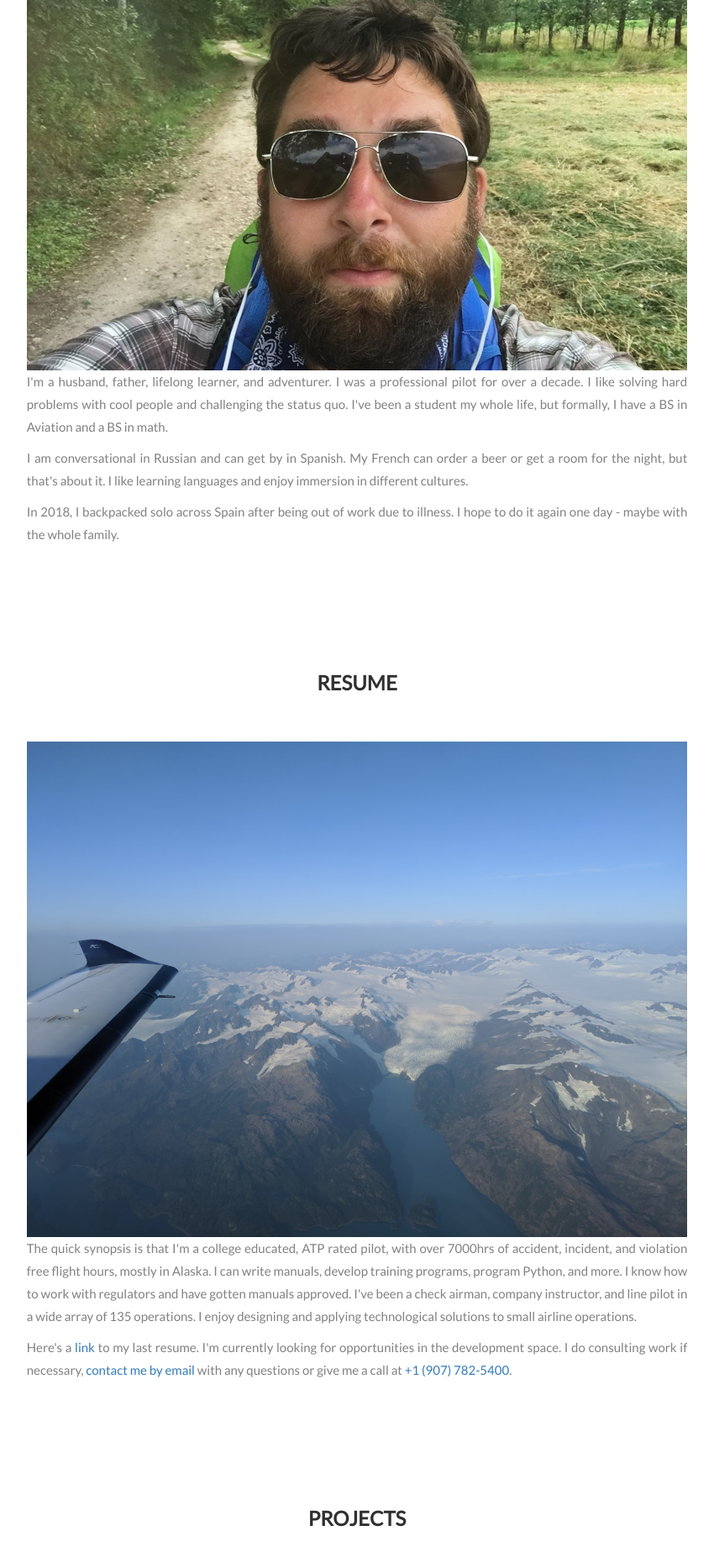
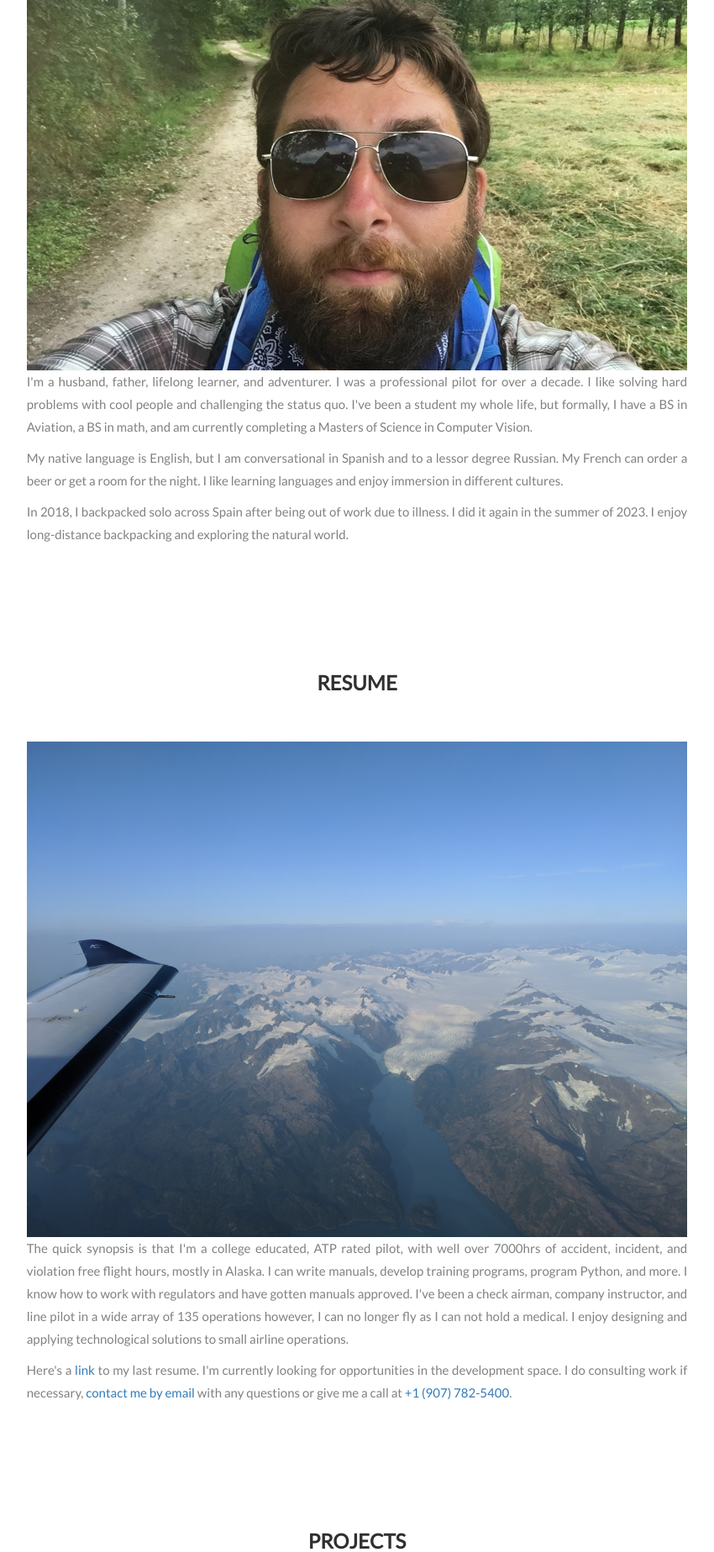
Before and after one commit to patpragman/pragman_dot_io, a Flask app: page / in a window 1280 px wide. Shown: the part 494-2342 px from the top of the page at 84% size, without its empty margins (215-1065 px from the left). Run offline with Flask 3, Linux system fonts and the light colour scheme; some libraries are stand-ins or nearby versions.

Commit message:
changes to main layout

```diff
--- a/templates/main.html
+++ b/templates/main.html
@@ -235,11 +235,11 @@
     <div class="col">
       <h2>About Me</h2><br>
       <img src="{{url_for('static', filename='me.jpeg')}}" style="width:65%">
-      <p class="body_text" >I'm a husband, father, lifelong learner, and adventurer.  I was a professional pilot for over a decade.  I like solving hard problems with cool people and challenging the status quo.  I've been a student my whole life, but formally, I have a BS in Aviation and a BS in math.</p>
+      <p class="body_text" >I'm a husband, father, lifelong learner, and adventurer.  I was a professional pilot for over a decade.  I like solving hard problems with cool people and challenging the status quo.  I've been a student my whole life, but formally, I have a BS in Aviation, a BS in math, and am currently completing a Masters of Science in Computer Vision.</p>
 
-      <p class="body_text">I am conversational in Russian and can get by in Spanish.  My French can order a beer or get a room for the night, but that's about it.  I like learning languages and enjoy immersion in different cultures.</p>
+      <p class="body_text">My native language is English, but I am conversational in Spanish and to a lessor degree Russian.  My French can order a beer or get a room for the night.  I like learning languages and enjoy immersion in different cultures.</p>
 
-      <p class="body_text">In 2018, I backpacked solo across Spain after being out of work due to illness.  I hope to do it again one day - maybe with the whole family.</p>
+      <p class="body_text">In 2018, I backpacked solo across Spain after being out of work due to illness.  I did it again in the summer of 2023.  I enjoy long-distance backpacking and exploring the natural world.</p>
 
     </div>
 
@@ -254,7 +254,7 @@
     <div class="col">
       <h2>Resume</h2><br>
       <img src="{{url_for('static', filename='inflight.jpg')}}" style="width:65%">
-      <p class="body_text">The quick synopsis is that I'm a college educated, ATP rated pilot, with over 7000hrs of accident, incident, and violation free flight hours, mostly in Alaska.  I can write manuals, develop training programs, program Python, and more.  I know how to work with regulators and have gotten manuals approved.  I've been a check airman, company instructor, and line pilot in a wide array of 135 operations.  I enjoy designing and applying technological solutions to small airline operations.</p>
+      <p class="body_text">The quick synopsis is that I'm a college educated, ATP rated pilot, with well over 7000hrs of accident, incident, and violation free flight hours, mostly in Alaska.  I can write manuals, develop training programs, program Python, and more.  I know how to work with regulators and have gotten manuals approved.  I've been a check airman, company instructor, and line pilot in a wide array of 135 operations however, I can no longer fly as I can not hold a medical.  I enjoy designing and applying technological solutions to small airline operations.</p>
 
       <p class="body_text" >Here's a <a href="https://docs.google.com/document/d/1aVhPFsyncbSXIfT7lq4E7l2dtaTM0LmSNbgNMcFuPyI/edit?usp=sharing">link</a> to my last resume.  I'm currently looking for opportunities in the development space.  I do consulting work if necessary, <a href="mailto:pat@pragman.io">contact me by email</a> with any questions or give me a call at <a href="tel: +19077825400">+1 (907) 782-5400</a>.</p>
 
@@ -279,9 +279,9 @@
 
       <h3>Simple Inventory</h3>
       <p class="body_text">I've worked at a few places that didn't have much of an inventory control process for their air freight.  We mostly just put stuff in the warehouse then manually went around looking for it when it was time to fly.  I decided to try my hand at a solution to that.  I created a simple web app with that can manage an inventory.  You can check stuff in, check stuff out, and create new customers and users.  It creates labels that have a QR code that load them into a cart.  It uses Python for the back end (with flask, like this site), SQLite for the database, and a little HTML and Javascript to add functionality.  Check it out <a href="https://ciegoservices.pythonanywhere.com">here.</a></p>
+
         <h3>Nearly Continuous Integration</h3>
         <p class="body_text">I have been recently reading quite a bit about CI/CD processes.  I'm self-educating on the basics of devops.  As part of that process, I have created a pipeline that makes it easier to push code to this site.  The project lives on Github, and a script runs on python anywhere that looks for updates to the git hub repo.  If there are updates, the test environment <a href="http://test.pragman.io">test.python.io</a> gets updated, then deploying to production just requires running a "reload.sh" script.  It's not exactly what you'd see in industry (I just have a test and a production app) but for a simple page, it's "good enough."</p>
-
     </div>
 
   </div>
```
